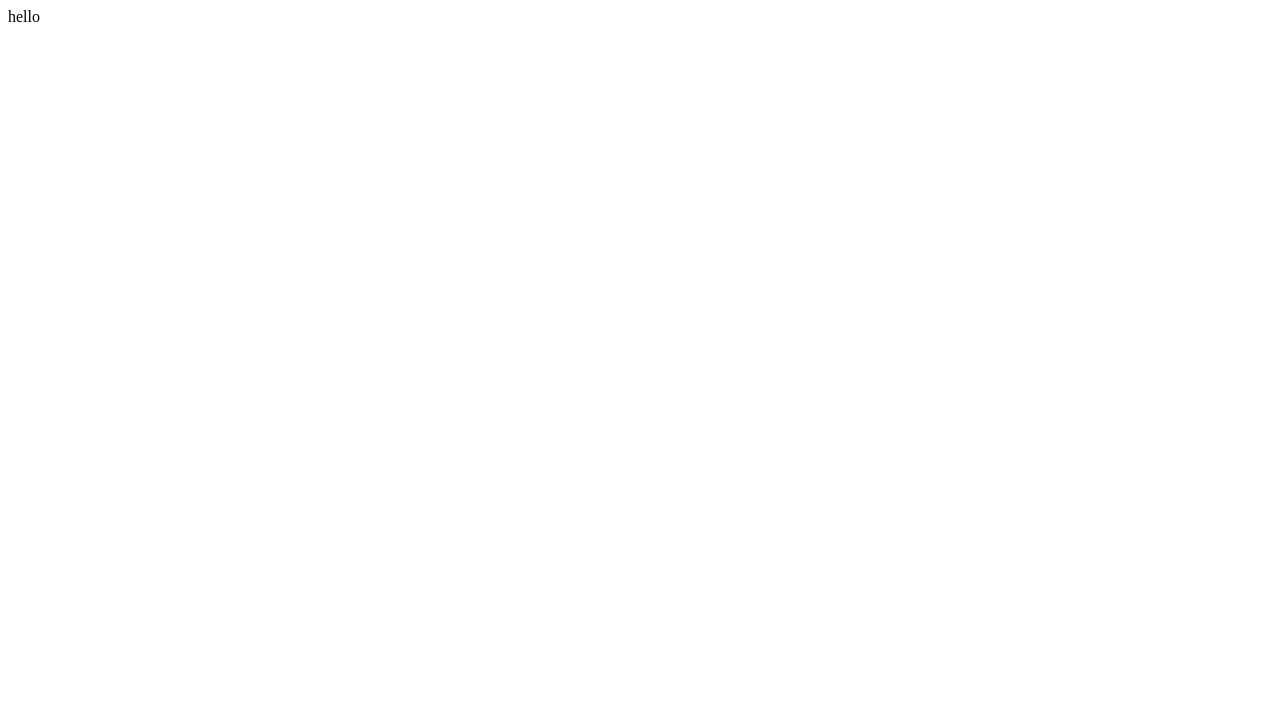
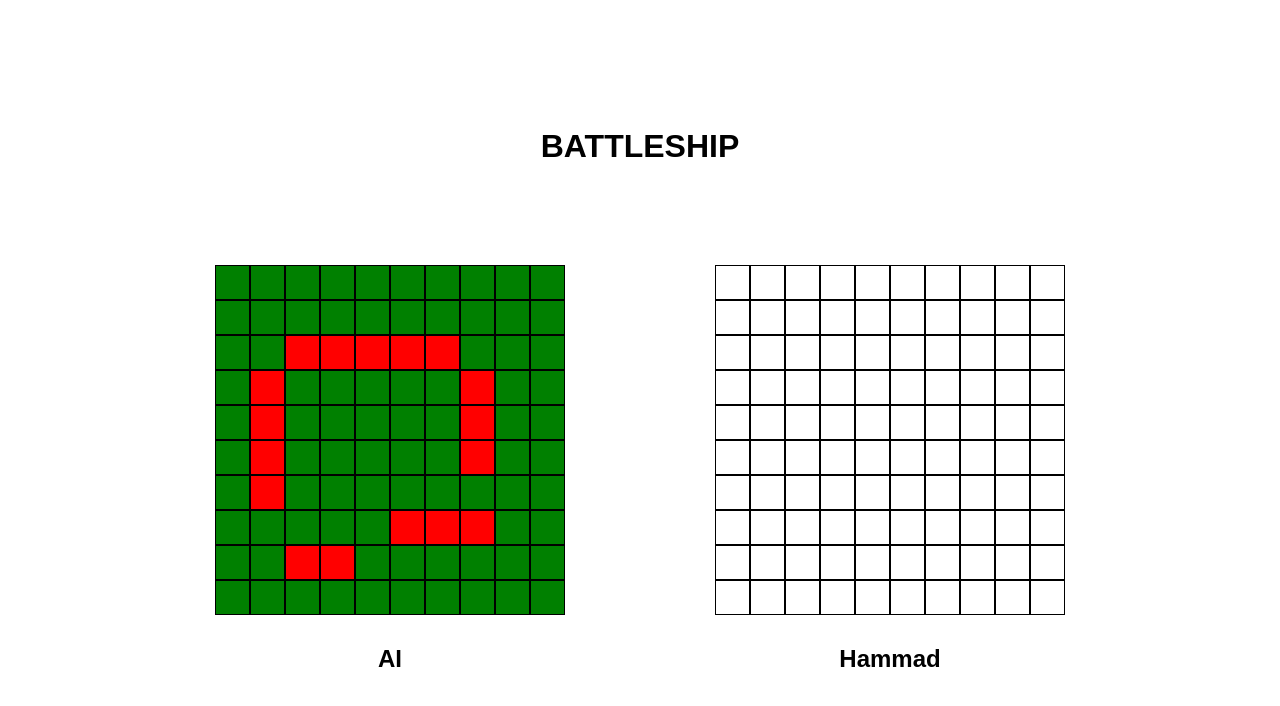
Before and after one commit to hmad213/battleship, a website built with webpack: page src/template.html in a window 1280 px wide. Built offline with nearby package versions, Linux system fonts and the light colour scheme.

Commit message:
Render both boards

```diff
--- /dev/null
+++ b/src/components/ui.js
@@ -0,0 +1,42 @@
+class Renderer{
+    createBoard(name, gameboard){
+        let boardContainer = document.createElement("div");
+        boardContainer.classList.add("board-container");
+
+        let board = document.createElement("div");
+        board.classList.add("board");
+        for(let i = 0; i < 10; i++){
+            let row = document.createElement("div");
+            row.classList.add("row");
+            for(let j = 0; j < 10; j++){
+                row.appendChild(this.createCell());
+            }
+            board.appendChild(row);
+        }
+        let cells = board.querySelectorAll(".cell");
+        for(let i = 0; i < gameboard.missedAttacks.length; i++){
+            let [x, y] = gameboard.missedAttacks[i];
+            cells[y * 10 + x].classList.add("missed");
+        }
+        for(let i = 0; i < gameboard.hitAttacks.length; i++){
+            let [x, y] = gameboard.hitAttacks[i];
+            cells[y * 10 + x].classList.add("hit");
+        }
+
+        let nameComponent = document.createElement("h2");
+        nameComponent.textContent = name;
+
+        boardContainer.appendChild(board);
+        boardContainer.appendChild(nameComponent)
+
+        document.querySelector(".boards").appendChild(boardContainer);
+    }
+
+    createCell(){
+        let cell = document.createElement("div");
+        cell.classList.add("cell");
+        return cell
+    }
+}
+
+export {Renderer}
--- a/src/index.js
+++ b/src/index.js
@@ -0,0 +1,15 @@
+import "./style.css"
+import {User, Computer} from "./components/player.js"
+import { Renderer } from "./components/ui.js";
+
+let u = new User("Hammad");
+let c = new Computer("AI");
+for(let i = 0; i < 10; i++){
+    for(let j = 0; j < 10; j++){
+        u.attack(c.gameboard, [i, j]);
+    }
+}
+let r = new Renderer();
+
+r.createBoard(c.name, c.gameboard);
+r.createBoard(u.name, u.gameboard);
--- /dev/null
+++ b/src/style.css
@@ -0,0 +1,63 @@
+*{
+    padding: 0;
+    margin: 0;
+}
+
+:root{
+    font-family: Arial, Helvetica, sans-serif;
+}
+
+body{
+    display: flex;
+    flex-direction: column;
+    justify-content: center;
+    align-items: center;
+    height: 100vh;
+    gap: 100px;
+}
+
+.title{
+    font-family: "Autowide", sans-serif;
+}
+
+.boards{
+    display: flex;
+    gap: 150px;
+}
+
+.board-container{
+    display: flex;
+    flex-direction: column;
+    text-align: center;
+    gap: 30px;
+}
+
+.board{
+    width: 350px;
+    height: 350px;
+    display: flex;
+    flex-direction: column;
+}
+
+.row{
+    display: flex;
+    flex: 1;
+}
+
+.cell{
+    border: 1px solid black;
+    flex: 1;
+    cursor: pointer;
+}
+
+.cell:hover{
+    background-color: lightblue;
+}
+
+.missed{
+    background-color: green;
+}
+
+.hit{
+    background-color: red;
+}
--- a/src/template.html
+++ b/src/template.html
@@ -3,9 +3,15 @@
 <head>
     <meta charset="UTF-8">
     <meta name="viewport" content="width=device-width, initial-scale=1.0">
-    <title>Document</title>
+    <link rel="preconnect" href="https://fonts.googleapis.com">
+    <link rel="preconnect" href="https://fonts.gstatic.com" crossorigin>
+    <link href="https://fonts.googleapis.com/css2?family=Audiowide&display=swap" rel="stylesheet">
+    <script src="index.js" defer></script>
+    <title>Battleship</title>
 </head>
 <body>
-    hello
+    <h1 class="title">BATTLESHIP</h1>
+    <div class="boards">
+    </div>
 </body>
 </html>
```
